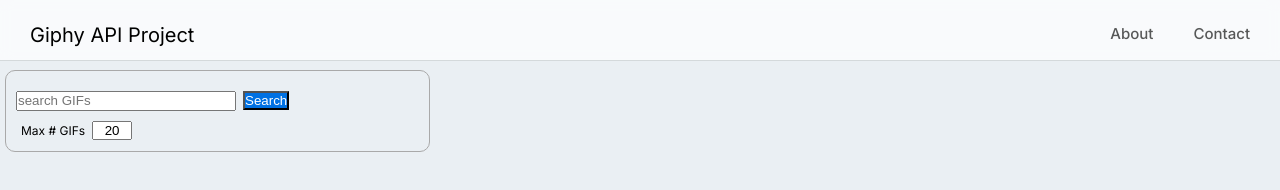
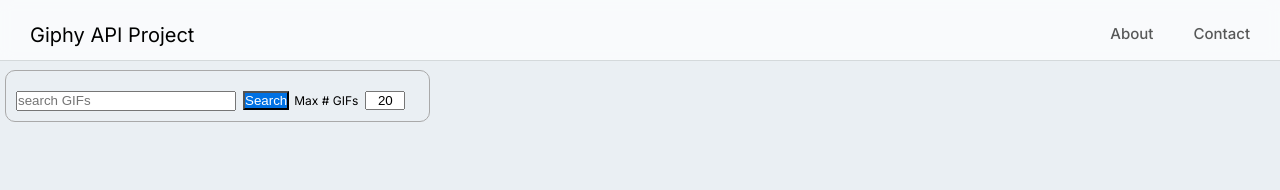
Before and after one commit to trmeade/Giphy-Project, a plain HTML site: page index.html in a window 1280 px wide. Drawn offline with Linux system fonts and the light colour scheme.

Commit message:
Adjustments to alignment

```diff
--- a/css/style.css
+++ b/css/style.css
@@ -73,6 +73,9 @@ body {
 }
 
 #searchForm {
+  display: flex;
+  flex-direction: row;
+  flex-wrap: nowrap;
   margin-left: 5px;
   padding: 10px;
   width: 425px;
@@ -160,9 +163,6 @@ img {
   }
 
   #searchForm {
-    /* margin-left: 5px;
-    padding: 10px; */
-    /* width: 250px; */
     margin: 10px;
     width: auto;
   }
```
